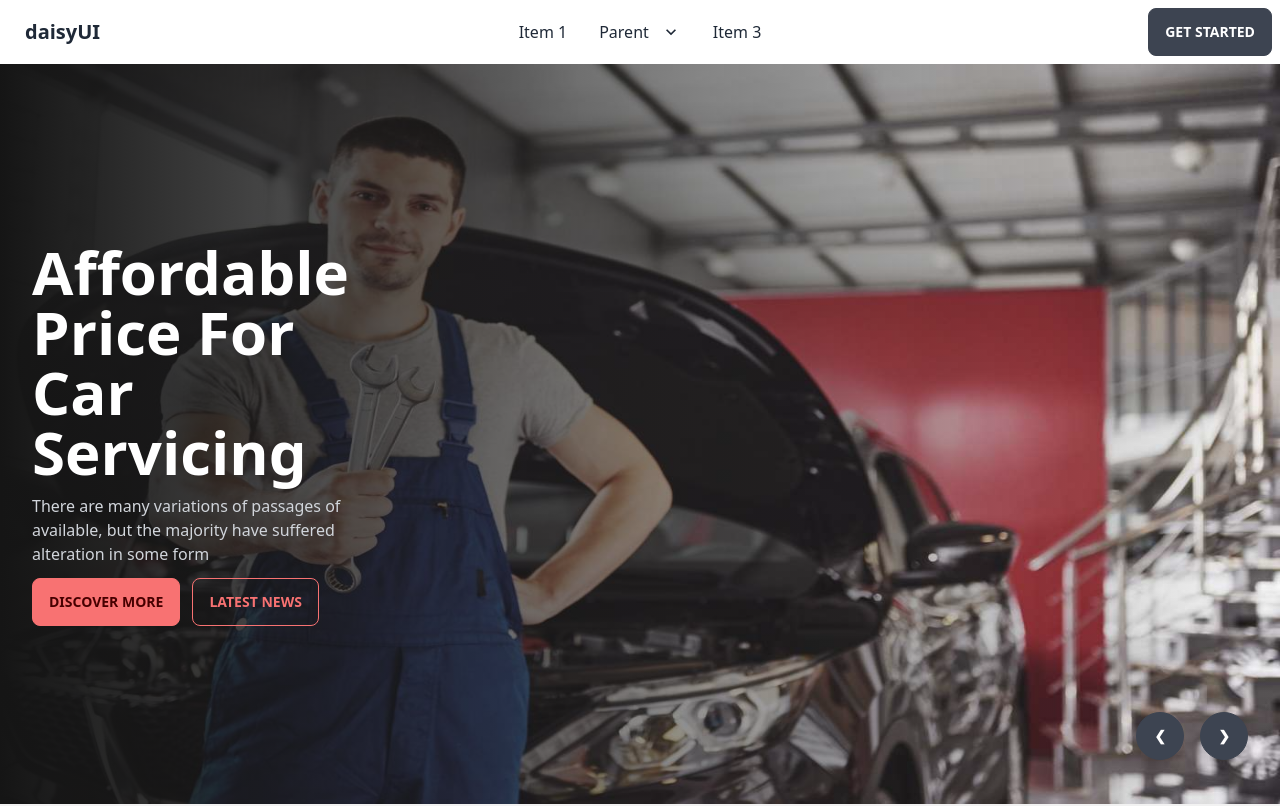
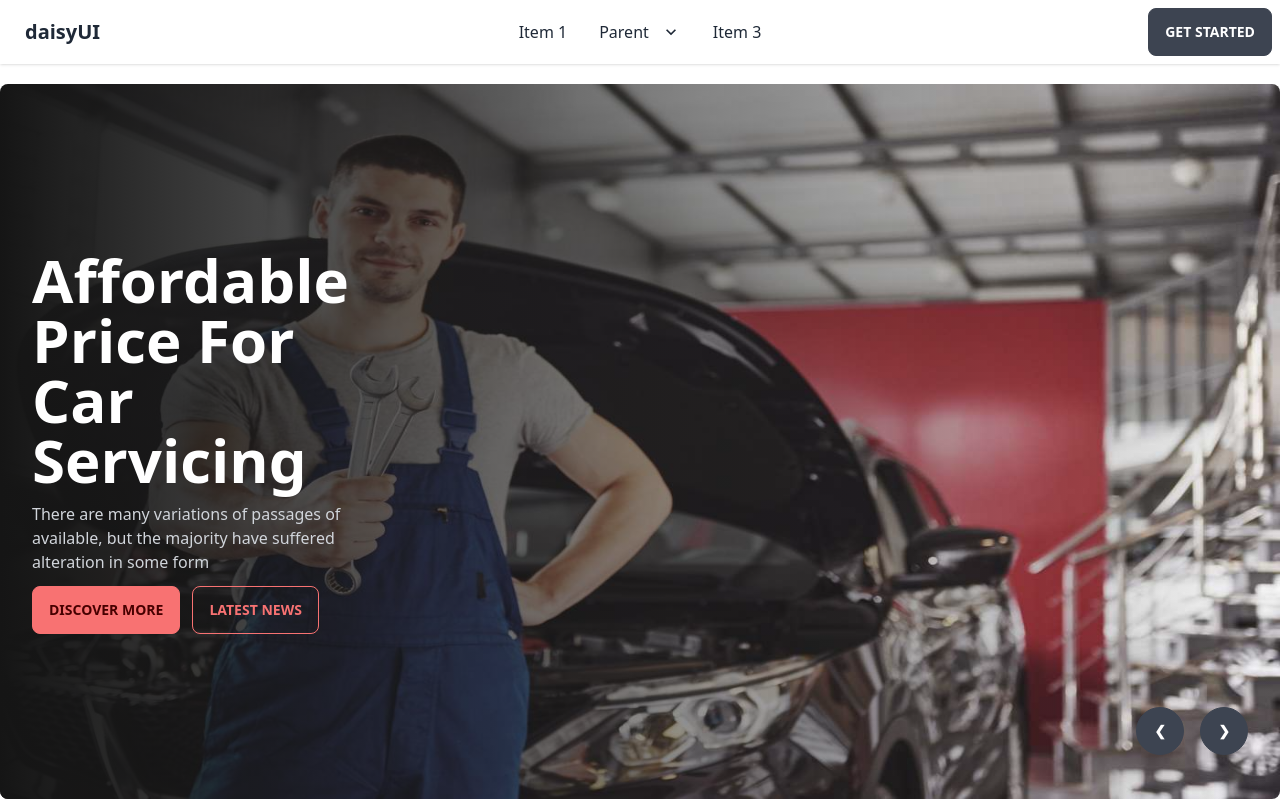
Before and after one commit to Source-Code-007/car-doctor-client, a React (Vite) app: page / in a window 1280 px wide. Shown: the top 806 px of the page. Built offline with nearby package versions, Linux system fonts and the light colour scheme.

Commit message:
UI refactor

```diff
--- a/src/Homepage/Banner/Banner.jsx
+++ b/src/Homepage/Banner/Banner.jsx
@@ -5,11 +5,11 @@ import bannerFour from "../../assets/images/banner/4.jpg";
 
 const Banner = () => {
     return (
-        <div className="carousel w-full h-[calc(100vh-60px)]">
+        <div className="carousel w-full h-[calc(100vh-85px)] my-5">
             <div id="slide1" className="carousel-item relative w-full">
                 <div className="relative h-full w-full">
-                    <img src={bannerOne} className="h-full w-full" />
-                    <div className="absolute top-0 left-0 bg-gradient-to-r from-[#151515] to-[rgba(21, 21, 21, 0) 100%)] h-full w-full ">
+                    <img src={bannerOne} className="h-full w-full rounded-lg" />
+                    <div className="absolute top-0 left-0 rounded-lg bg-gradient-to-r from-[#151515] to-[rgba(21, 21, 21, 0) 100%)] h-full w-full ">
                         <div className="absolute top-1/2 -translate-y-1/2 left-0 px-8 text-white space-y-3 w-6/6 md:w-4/6 lg:w-2/6">
                             <h2 className="font-bold text-6xl">Affordable Price For Car Servicing</h2>
                             <p className="text-gray-300">There are many variations of passages of  available, but the majority have suffered alteration in some form</p>
@@ -25,8 +25,8 @@ const Banner = () => {
             </div>
             <div id="slide2" className="carousel-item relative w-full">
             <div className="relative h-full w-full">
-                    <img src={bannerTwo} className="h-full w-full" />
-                    <div className="absolute top-0 left-0 bg-gradient-to-r from-[#151515] to-[rgba(21, 21, 21, 0) 100%)] h-full w-full ">
+                    <img src={bannerTwo} className="h-full w-full rounded-lg" />
+                    <div className="absolute top-0 left-0 rounded-lg bg-gradient-to-r from-[#151515] to-[rgba(21, 21, 21, 0) 100%)] h-full w-full ">
                         <div className="absolute top-1/2 -translate-y-1/2 left-0 px-8 text-white space-y-3 w-6/6 md:w-4/6 lg:w-2/6">
                             <h2 className="font-bold text-6xl">Affordable Price For Car Servicing</h2>
                             <p className="text-gray-300">There are many variations of passages of  available, but the majority have suffered alteration in some form</p>
@@ -42,8 +42,8 @@ const Banner = () => {
             </div>
             <div id="slide3" className="carousel-item relative w-full">
             <div className="relative h-full w-full">
-                    <img src={bannerThree} className="h-full w-full" />
-                    <div className="absolute top-0 left-0 bg-gradient-to-r from-[#151515] to-[rgba(21, 21, 21, 0) 100%)] h-full w-full ">
+                    <img src={bannerThree} className="h-full w-full rounded-lg" />
+                    <div className="absolute top-0 left-0 rounded-lg bg-gradient-to-r from-[#151515] to-[rgba(21, 21, 21, 0) 100%)] h-full w-full ">
                         <div className="absolute top-1/2 -translate-y-1/2 left-0 px-8 text-white space-y-3 w-6/6 md:w-4/6 lg:w-2/6">
                             <h2 className="font-bold text-6xl">Affordable Price For Car Servicing</h2>
                             <p className="text-gray-300">There are many variations of passages of  available, but the majority have suffered alteration in some form</p>
@@ -58,9 +58,9 @@ const Banner = () => {
                 </div>
             </div>
             <div id="slide4" className="carousel-item relative w-full">
-            <div className="relative h-full w-full">
+            <div className="relative h-full w-full rounded-lg">
                     <img src={bannerFour} className="h-full w-full" />
-                    <div className="absolute top-0 left-0 bg-gradient-to-r from-[#151515] to-[rgba(21, 21, 21, 0) 100%)] h-full w-full ">
+                    <div className="absolute top-0 left-0 rounded-lg bg-gradient-to-r from-[#151515] to-[rgba(21, 21, 21, 0) 100%)] h-full w-full ">
                         <div className="absolute top-1/2 -translate-y-1/2 left-0 px-8 text-white space-y-3 w-6/6 md:w-4/6 lg:w-2/6">
                             <h2 className="font-bold text-6xl">Affordable Price For Car Servicing</h2>
                             <p className="text-gray-300">There are many variations of passages of  available, but the majority have suffered alteration in some form</p>
--- a/src/Layout/LayoutOne.jsx
+++ b/src/Layout/LayoutOne.jsx
@@ -4,11 +4,11 @@ import { Outlet } from 'react-router-dom';
 
 const LayoutOne = () => {
     return (
-        <>
+        <div className='my-container'>
             <Nav></Nav>
             <Outlet></Outlet>
             <Footer></Footer>
-        </>
+        </div>
     );
 };
 
--- a/src/index.css
+++ b/src/index.css
@@ -1,3 +1,8 @@
 @tailwind base;
 @tailwind components;
 @tailwind utilities;
+
+
+.my-container{
+    @apply max-w-7xl mx-6 lg:mx-auto
+}
```
